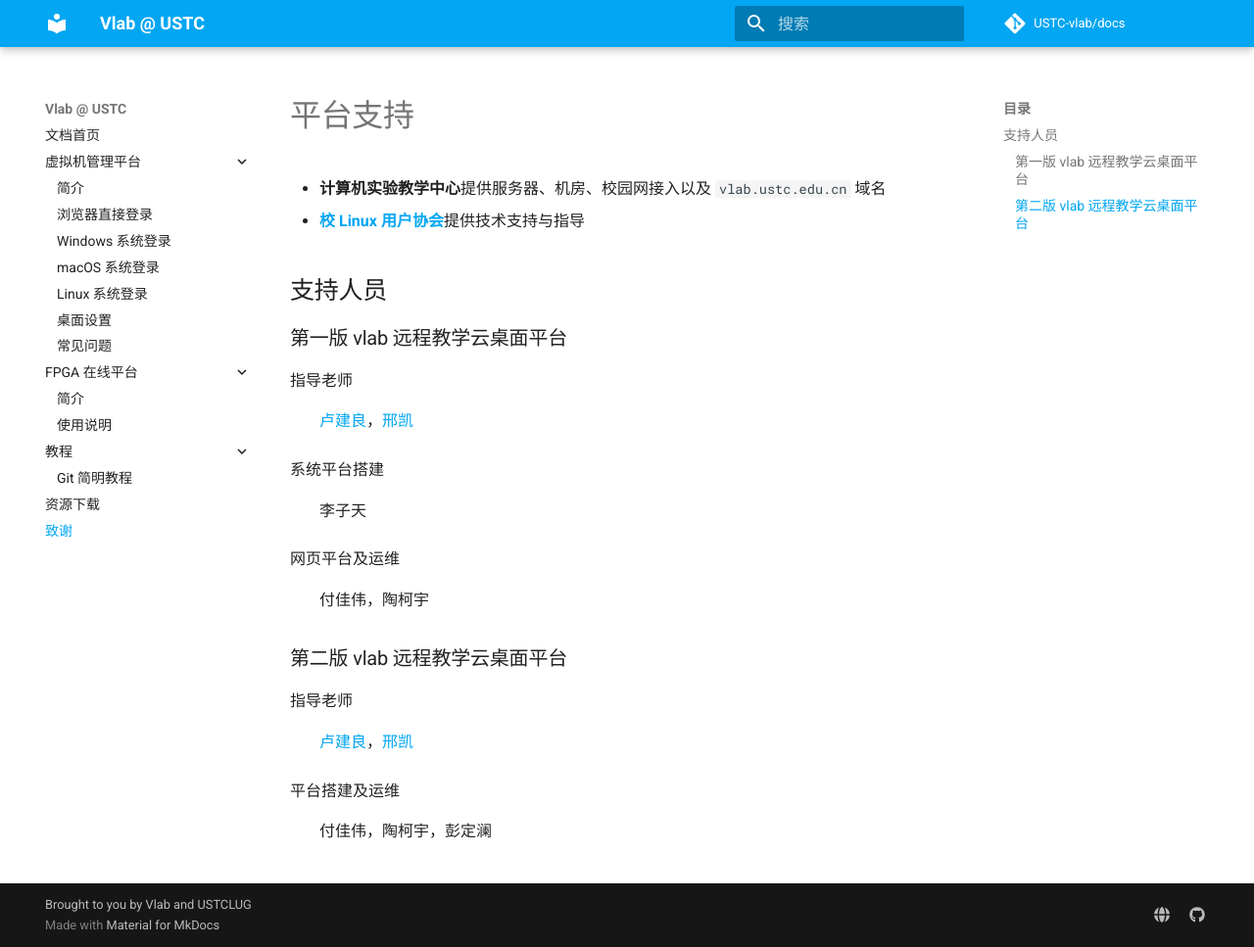
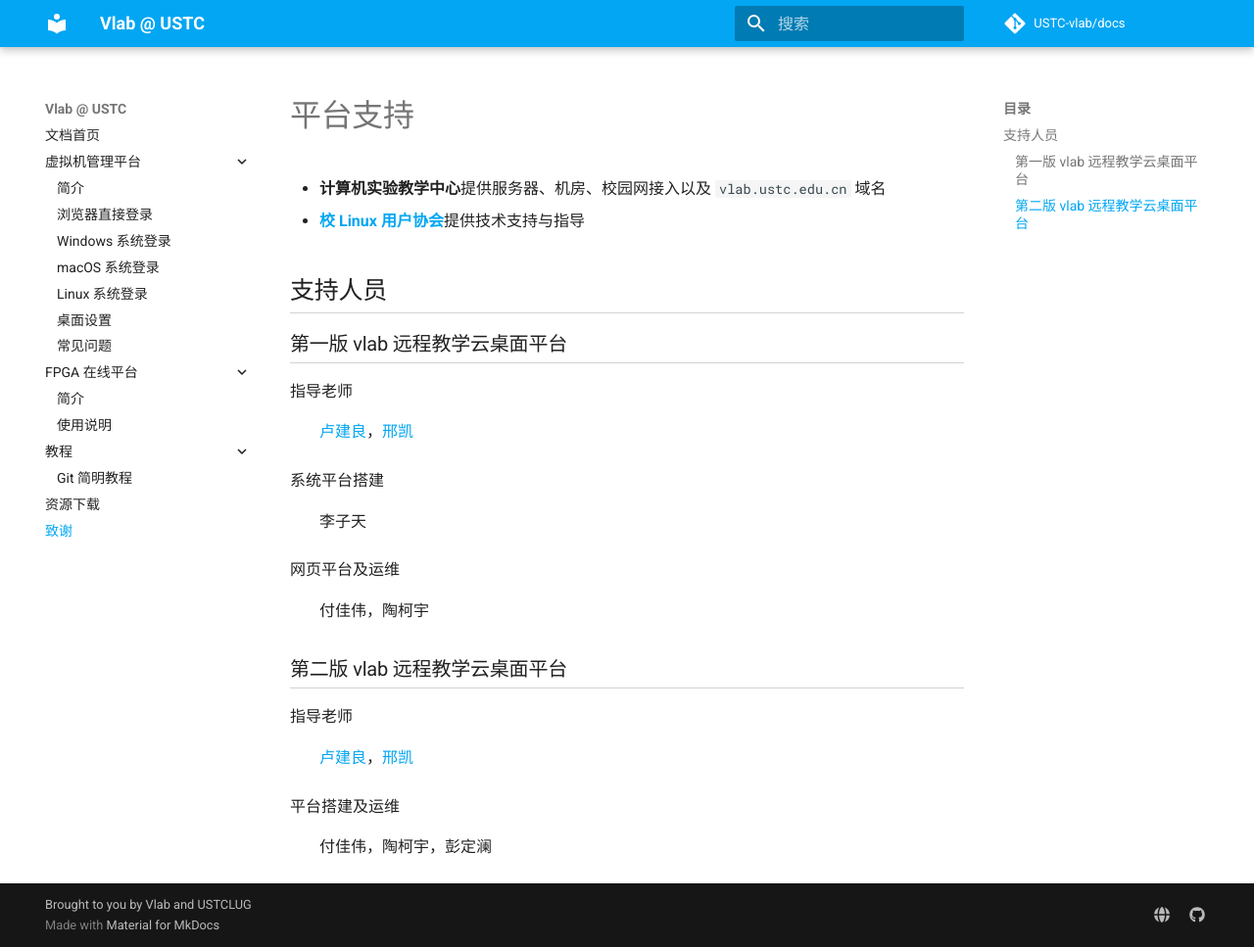
Before and after one commit to USTC-vlab/docs, an MkDocs documentation site: the page built from docs/credits.md, in a window 1280 px wide and 967 px high. Shown: the whole window at 98% size. Built offline with MkDocs 1.6.1 and Material for MkDocs 9.7.7, drawn with Linux system fonts in a browser that asks for light colours; comment, search, counter and statistics services are not loaded.

Commit message:
CSS: Add separator line under H2 and H3

```diff
--- a/docs/assets/css/extra.css
+++ b/docs/assets/css/extra.css
@@ -7,3 +7,9 @@
 .red-important {
 	color: red !important;
 }
+
+.md-content article h2,
+.md-content article h3 {
+	padding-bottom: 0.2em;
+	border-bottom: 1px solid #d3d3d3;
+}
```
